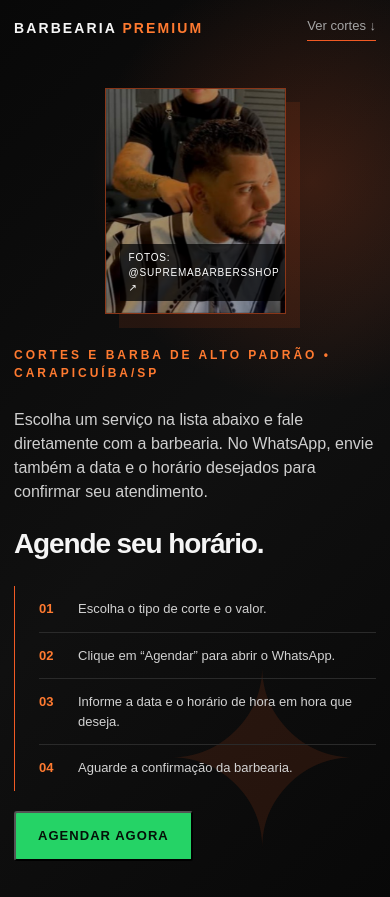
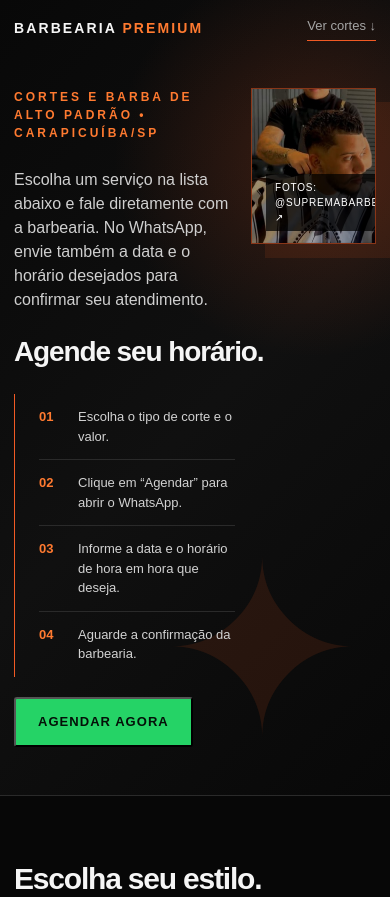
Before and after one commit to charlesbackup2025-code/barber, a website: page public/index.html in a window 390 px wide. Shown: the top 897 px of the page. Drawn offline with Linux system fonts and the light colour scheme.

Commit message:
Fix mobile hero layout with text left and smaller gallery right

```diff
--- a/public/index.html
+++ b/public/index.html
@@ -138,8 +138,8 @@
       .wrap { width: min(100% - 28px, 600px); }
       header { min-height: auto; }
       .hero { padding: 88px 0 48px; }
-      .hero-grid { display: flex; flex-direction: column; gap: 32px; }
-      .hero-gallery { order: -1; width: 50%; max-width: 225px; margin: 0 auto; }
+      .hero-grid { display: grid; grid-template-columns: minmax(0, 1fr) minmax(96px, 125px); gap: 16px; align-items: start; }
+      .hero-gallery { order: 2; width: 100%; max-width: 125px; margin: 0 0 0 auto; }
       .hero-copy { order: 1; }
       .services { grid-template-columns: repeat(2, 1fr); }
       .booking-box { grid-template-columns: 1fr; }
```
